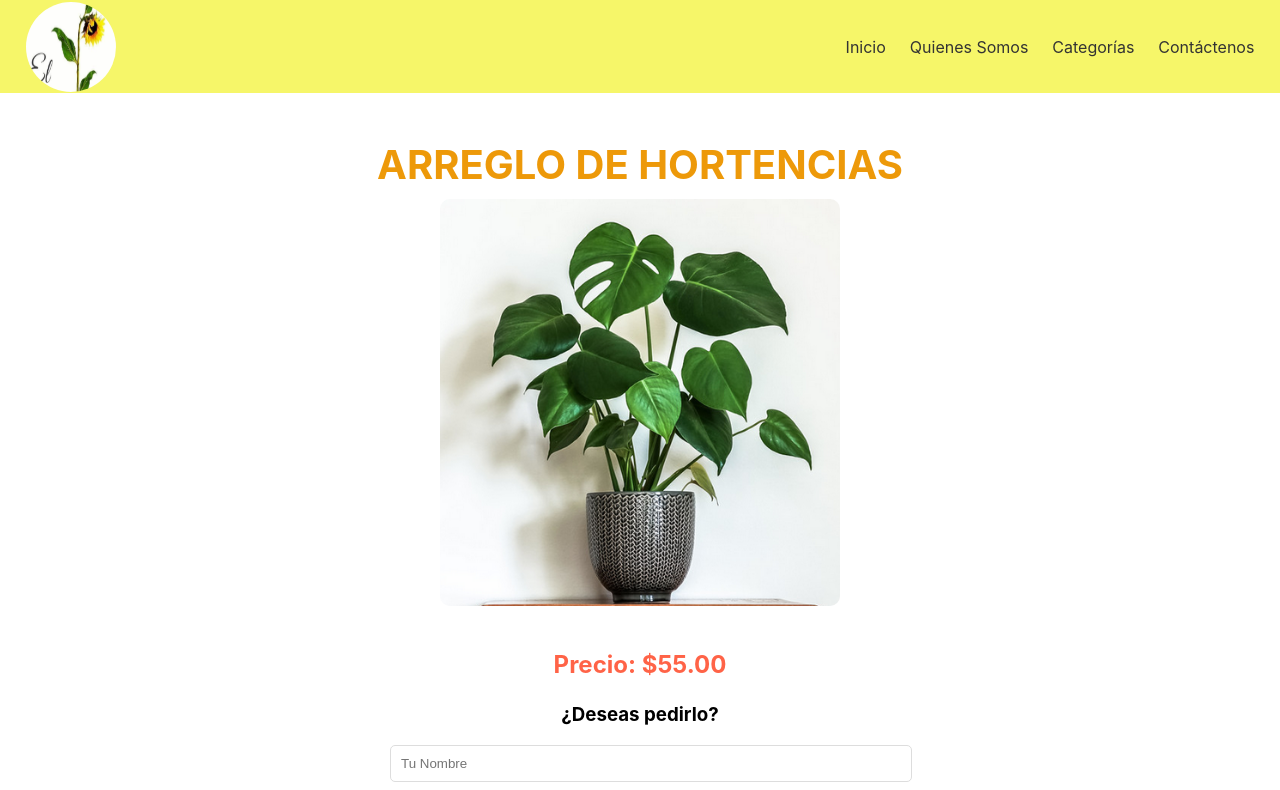
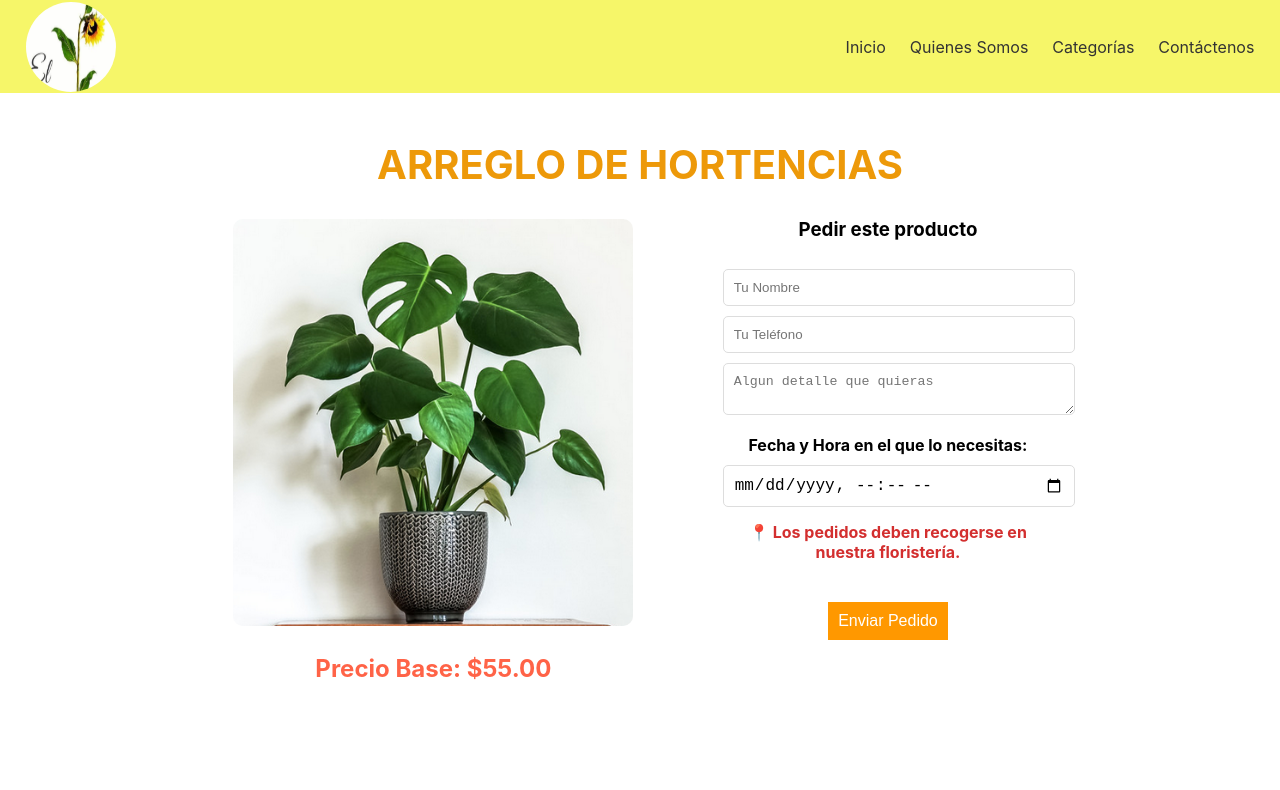
Before and after one commit to danielpenadoordonez/ElGirasol, a React (Create React App) app: page /galeria/arreglos/1 in a window 1280 px wide. Shown: the top 790 px of the page. Built offline with nearby package versions, Linux system fonts and the light colour scheme.

Commit message:
Mejora en pagina de producto

```diff
--- a/src/pages/ProductDetail.js
+++ b/src/pages/ProductDetail.js
@@ -86,14 +86,17 @@ const ProductDetail = () => {
     <div>
     <Navbar />
     <div className="product-detail">
-      <h1>{product.name}</h1>
+    <h1>{product.name}</h1>
+    <div className="product-container">
+
+      <div className="product-info">
       <img src={product.imageSrc} alt={product.name} className="product-image" />
-      <div className="product-info">
       <p className="product-description">{product.description}</p>
-        <p className="product-price">Precio: {product.price}</p>
+      <p className="product-price">Precio Base: {product.price}</p>
+      </div>
 
-        <h3>¿Deseas pedirlo?</h3>
         <form onSubmit={handleSubmit} className="order-form">
+          <h3>Pedir este producto</h3>
           <input type="text" name="name" placeholder="Tu Nombre" value={formData.name} onChange={handleChange} required />
           <input type="tel" name="phone" placeholder="Tu Teléfono" value={formData.phone} onChange={handleChange} required />
           <textarea name="details" placeholder="Algun detalle que quieras" value={formData.details} onChange={handleChange} ></textarea>
--- a/src/pages/css/ProductDetail.css
+++ b/src/pages/css/ProductDetail.css
@@ -1,60 +1,3 @@
-/* .product-detail-container {
-    display: flex;
-    flex-direction: row;
-    align-items: center;
-    justify-content: center;
-    padding: 30px;
-    gap: 30px;
-  }
-
-  .product-image img {
-    width: 400px;
-    height: auto;
-    border-radius: 10px;
-    object-fit: cover;
-  }
-
-  .product-info {
-    max-width: 500px;
-  }
-
-  .product-description {
-    font-size: 18px;
-    color: #555;
-  }
-
-  .product-price {
-    font-size: 24px;
-    font-weight: bold;
-    color: #ff6347;
-  }
-
-  .buy-button {
-    background-color: #ff6347;
-    color: white;
-    padding: 10px 20px;
-    font-size: 18px;
-    border: none;
-    border-radius: 5px;
-    cursor: pointer;
-    transition: background 0.3s ease;
-  }
-
-  .buy-button:hover {
-    background-color: #d9534f;
-  }
-
-  @media (max-width: 768px) {
-    .product-detail-container {
-      flex-direction: column;
-      text-align: center;
-    }
-
-    .product-image img {
-      width: 100%;
-      max-width: 300px;
-    }
-  } */
   .product-detail {
     display: flex;
     flex-direction: column;
@@ -112,10 +55,10 @@
   }
 
   .product-detail h1 {
-    font-size: 2.5rem;  /* Tamaño grande */
-    font-weight: bold;  /* Negrita */
-    color: rgb(237, 153, 9);  /* Color llamativo */
-    text-transform: uppercase;  /* Texto en mayúsculas */
+    font-size: 2.5rem;
+    font-weight: bold;
+    color: rgb(237, 153, 9);
+    text-transform: uppercase;
     margin-bottom: 10px;
   }
 
@@ -134,7 +77,7 @@
 
   .important-note {
     font-size: 1rem;
-    color: #d32f2f;  /* Rojo llamativo */
+    color: #d32f2f;
     font-weight: bold;
     margin-top: 5px;
     text-align: center;
@@ -144,3 +87,33 @@
     font-size: 18px;
     color: #555;
   }
+
+  .product-container {
+    display: flex;
+    flex-wrap: wrap;
+    justify-content: space-between;
+    align-items: flex-start;
+  }
+
+  /* Mantiene el diseño sin cambiar estilos */
+  .product-info {
+    flex: 1;
+    max-width: 50%;
+  }
+
+  .order-form {
+    flex: 1;
+    max-width: 40%;
+  }
+
+  /* 📱 Responsivo: En móviles, el formulario va abajo */
+  @media (max-width: 768px) {
+    .product-container {
+      flex-direction: column;
+      align-items: center;
+    }
+
+    .product-info, .order-form {
+      max-width: 100%;
+    }
+  }
```
